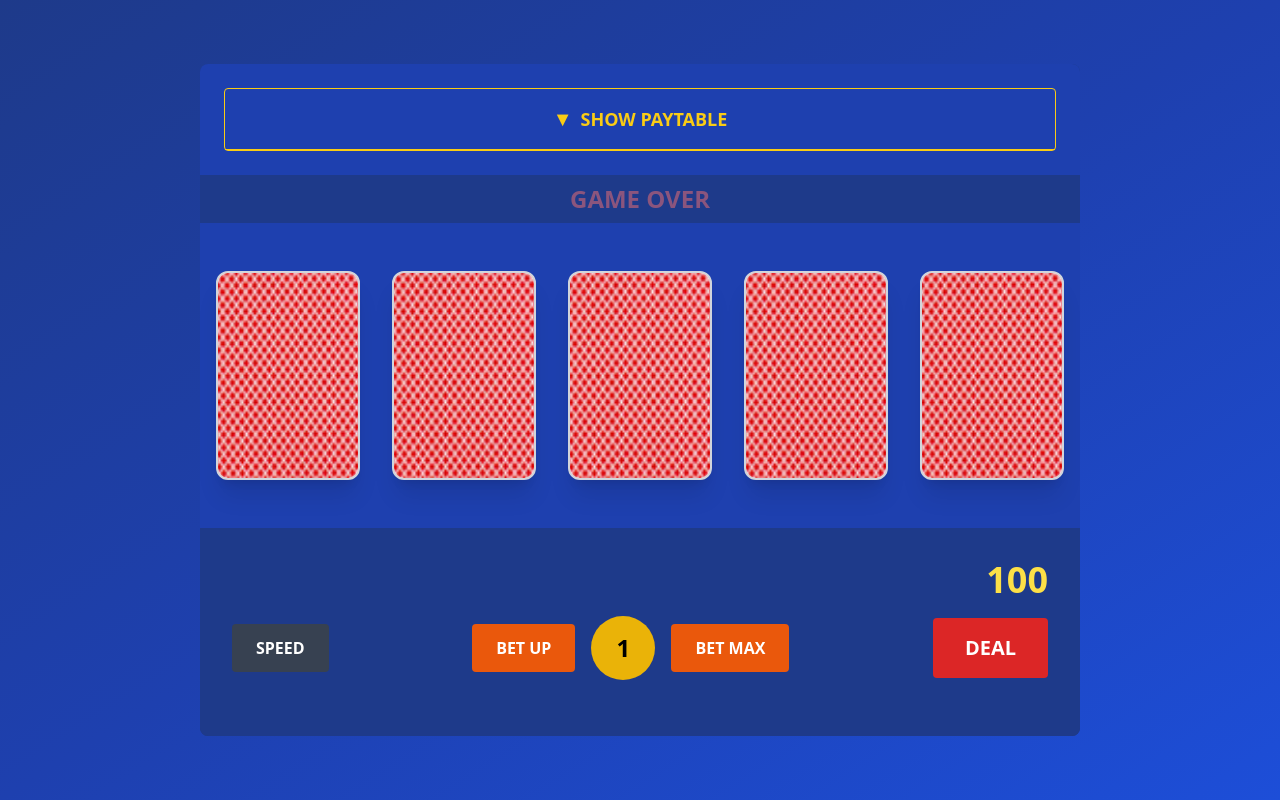
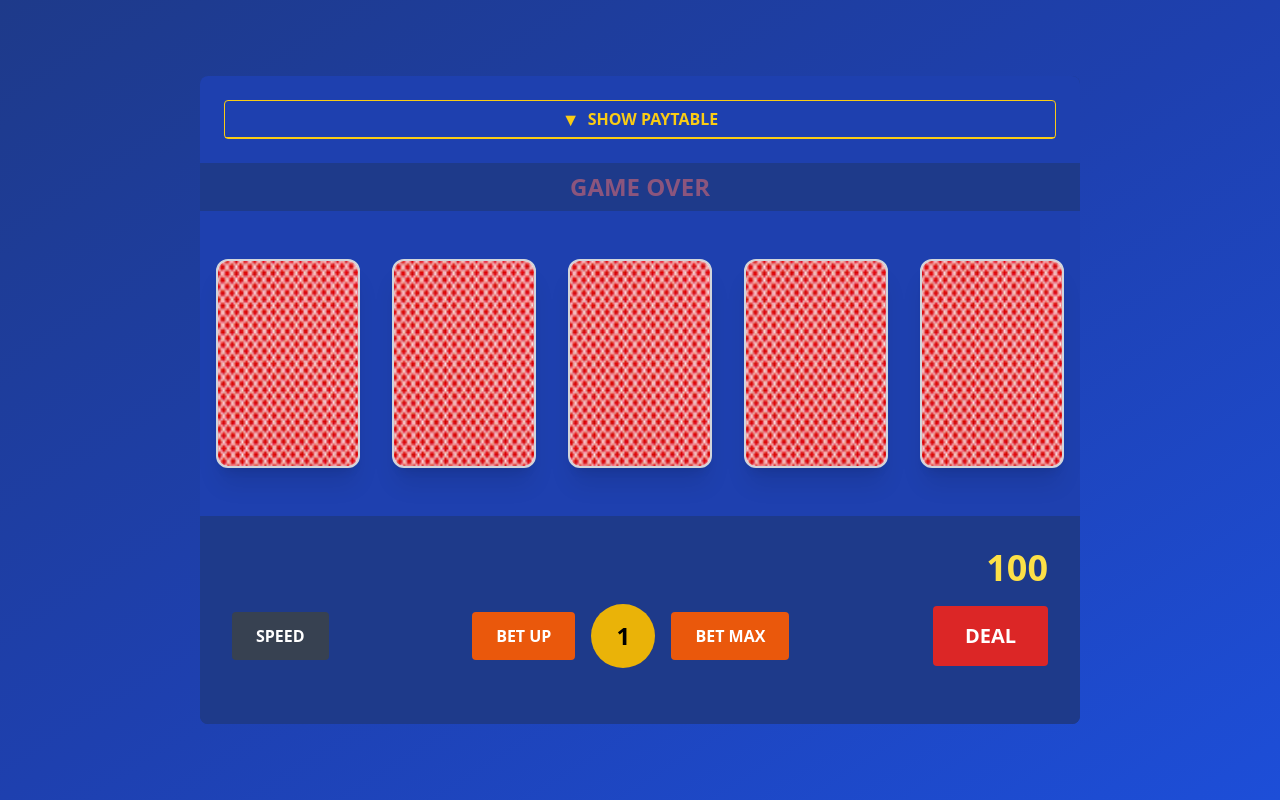
Before and after one commit to audiodude/video-poker-2, a Vue app: page / in a window 1280 px wide. Built offline with nearby package versions, Linux system fonts and the light colour scheme.

Commit message:
Reduce paytable size/height

```diff
--- a/src/components/PayTable.vue
+++ b/src/components/PayTable.vue
@@ -167,28 +167,31 @@ function getBetColumnCellClass(columnBet: number) {
 }
 
 .paytable-header {
-  @apply p-2 border-b border-yellow-400;
+  @apply px-1 py-0.5 border-b border-yellow-400;
 }
 
 .collapse-button {
-  @apply w-full bg-transparent text-yellow-400 font-bold text-lg py-2 px-4 rounded hover:bg-yellow-400 hover:bg-opacity-20 transition-colors duration-200 flex items-center justify-center gap-2;
+  @apply w-full bg-transparent text-yellow-400 font-bold text-base py-0.5 px-3 rounded hover:bg-yellow-400 hover:bg-opacity-20 transition-colors duration-200 flex items-center justify-center gap-2;
 }
 
 .collapse-icon {
-  @apply text-xl font-bold;
+  @apply text-lg font-bold;
 }
 
 .collapse-text {
-  @apply text-lg font-bold;
+  @apply text-base font-bold;
 }
 
 th {
-  @apply font-bold;
-  font-size: 1.875rem !important; /* 30px */
+  @apply font-bold py-0 px-2;
+  font-size: 1.25rem !important; /* 20px - reduced from 30px */
+  line-height: 1.2;
 }
 
 td {
-  font-size: 1.5rem !important; /* 24px */
+  @apply py-0 px-2;
+  font-size: 1rem !important; /* 16px - reduced from 24px */
+  line-height: 1.2;
 }
 
 .bet-highlight {
```
